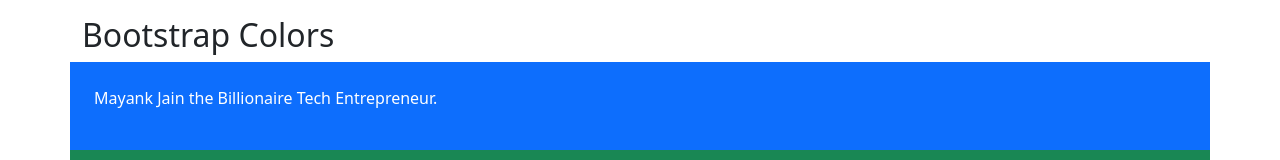
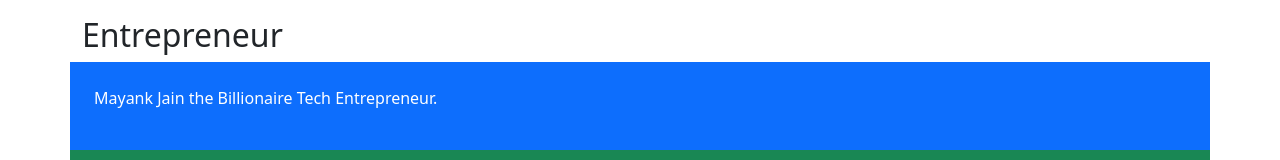
Before and after one commit to mjdares/personal, a plain HTML site: page mayank.html in a window 1280 px wide. Shown: the top 160 px of the page. Drawn offline with nearby package versions, Linux system fonts and the light colour scheme.

Commit message:
Update mayank.html

```diff
--- a/mayank.html
+++ b/mayank.html
@@ -1,7 +1,7 @@
 <!DOCTYPE html>
 <html lang="en">
 <head>
-  <title>Bootstrap Example</title>
+  <title>Entrepreneur</title>
   <meta charset="utf-8">
   <meta name="viewport" content="width=device-width, initial-scale=1">
   <link href="https://cdn.jsdelivr.net/npm/bootstrap@5.1.1/dist/css/bootstrap.min.css" rel="stylesheet">
@@ -10,7 +10,7 @@
 <body>
 
 <div class="container mt-3">
-  <h2>Bootstrap Colors</h2>
+  <h2>Entrepreneur</h2>
 </div>
 
 <div class="container bg-primary text-white p-4">
```
